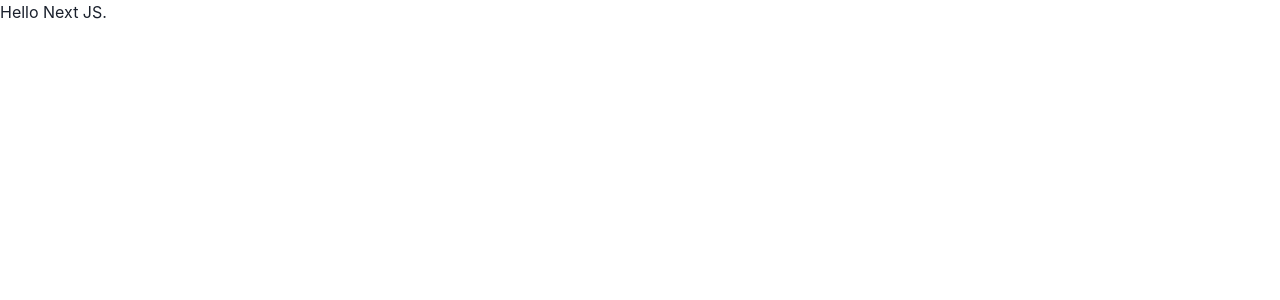
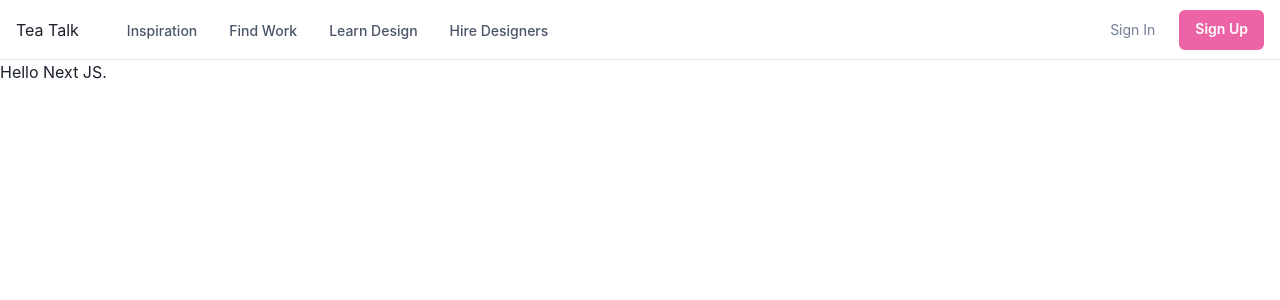
Before and after one commit to nayyaung9/teatalk.blog, a Next.js app: page / in a window 1280 px wide. Shown: the top 300 px of the page. Built offline with nearby package versions, Linux system fonts and the light colour scheme.

Commit message:
feat: develop responsive navbar

```diff
--- /dev/null
+++ b/components/header/Header.tsx
@@ -0,0 +1,302 @@
+import {
+  Box,
+  Flex,
+  Text,
+  IconButton,
+  Button,
+  Stack,
+  Collapse,
+  Icon,
+  Link,
+  Popover,
+  PopoverTrigger,
+  PopoverContent,
+  useColorModeValue,
+  useBreakpointValue,
+  useDisclosure
+} from '@chakra-ui/react'
+import {
+  HamburgerIcon,
+  CloseIcon,
+  ChevronDownIcon,
+  ChevronRightIcon
+} from '@chakra-ui/icons'
+
+export default function WithSubnavigation() {
+  const { isOpen, onToggle } = useDisclosure()
+
+  return (
+    <Box>
+      <Flex
+        bg={useColorModeValue('white', 'gray.800')}
+        color={useColorModeValue('gray.600', 'white')}
+        minH={'60px'}
+        py={{ base: 2 }}
+        px={{ base: 4 }}
+        borderBottom={1}
+        borderStyle={'solid'}
+        borderColor={useColorModeValue('gray.200', 'gray.900')}
+        align={'center'}
+      >
+        <Flex
+          flex={{ base: 1, md: 'auto' }}
+          ml={{ base: -2 }}
+          display={{ base: 'flex', md: 'none' }}
+        >
+          <IconButton
+            onClick={onToggle}
+            icon={
+              isOpen ? <CloseIcon w={3} h={3} /> : <HamburgerIcon w={5} h={5} />
+            }
+            variant={'ghost'}
+            aria-label={'Toggle Navigation'}
+          />
+        </Flex>
+        <Flex flex={{ base: 1 }} justify={{ base: 'center', md: 'start' }}>
+          <Text
+            textAlign={useBreakpointValue({ base: 'center', md: 'left' })}
+            fontFamily={'heading'}
+            color={useColorModeValue('gray.800', 'white')}
+          >
+            Tea Talk
+          </Text>
+
+          <Flex display={{ base: 'none', md: 'flex' }} ml={10}>
+            <DesktopNav />
+          </Flex>
+        </Flex>
+
+        <Stack
+          flex={{ base: 1, md: 0 }}
+          justify={'flex-end'}
+          direction={'row'}
+          spacing={6}
+        >
+          <Button
+            as={'a'}
+            fontSize={'sm'}
+            fontWeight={400}
+            variant={'link'}
+            href={'#'}
+          >
+            Sign In
+          </Button>
+          <Button
+            display={{ base: 'none', md: 'inline-flex' }}
+            fontSize={'sm'}
+            fontWeight={600}
+            color={'white'}
+            bg={'pink.400'}
+            href={'#'}
+            _hover={{
+              bg: 'pink.300'
+            }}
+          >
+            Sign Up
+          </Button>
+        </Stack>
+      </Flex>
+
+      <Collapse in={isOpen} animateOpacity>
+        <MobileNav />
+      </Collapse>
+    </Box>
+  )
+}
+
+const DesktopNav = () => {
+  return (
+    <Stack direction={'row'} spacing={4}>
+      {NAV_ITEMS.map(navItem => (
+        <Box key={navItem.label}>
+          <Popover trigger={'hover'} placement={'bottom-start'}>
+            <PopoverTrigger>
+              <Link
+                p={2}
+                href={navItem.href ?? '#'}
+                fontSize={'sm'}
+                fontWeight={500}
+                color={useColorModeValue('gray.600', 'gray.200')}
+                _hover={{
+                  textDecoration: 'none',
+                  color: useColorModeValue('gray.800', 'white')
+                }}
+              >
+                {navItem.label}
+              </Link>
+            </PopoverTrigger>
+
+            {navItem.children && (
+              <PopoverContent
+                border={0}
+                boxShadow={'xl'}
+                bg={useColorModeValue('white', 'gray.800')}
+                p={4}
+                rounded={'xl'}
+                minW={'sm'}
+              >
+                <Stack>
+                  {navItem.children.map(child => (
+                    <DesktopSubNav key={child.label} {...child} />
+                  ))}
+                </Stack>
+              </PopoverContent>
+            )}
+          </Popover>
+        </Box>
+      ))}
+    </Stack>
+  )
+}
+
+const DesktopSubNav = ({ label, href, subLabel }: NavItem) => {
+  return (
+    <Link
+      href={href}
+      role={'group'}
+      display={'block'}
+      p={2}
+      rounded={'md'}
+      _hover={{ bg: useColorModeValue('pink.50', 'gray.900') }}
+    >
+      <Stack direction={'row'} align={'center'}>
+        <Box>
+          <Text
+            transition={'all .3s ease'}
+            _groupHover={{ color: 'pink.400' }}
+            fontWeight={500}
+          >
+            {label}
+          </Text>
+          <Text fontSize={'sm'}>{subLabel}</Text>
+        </Box>
+        <Flex
+          transition={'all .3s ease'}
+          transform={'translateX(-10px)'}
+          opacity={0}
+          _groupHover={{ opacity: '100%', transform: 'translateX(0)' }}
+          justify={'flex-end'}
+          align={'center'}
+          flex={1}
+        >
+          <Icon color={'pink.400'} w={5} h={5} as={ChevronRightIcon} />
+        </Flex>
+      </Stack>
+    </Link>
+  )
+}
+
+const MobileNav = () => {
+  return (
+    <Stack
+      bg={useColorModeValue('white', 'gray.800')}
+      p={4}
+      display={{ md: 'none' }}
+    >
+      {NAV_ITEMS.map(navItem => (
+        <MobileNavItem key={navItem.label} {...navItem} />
+      ))}
+    </Stack>
+  )
+}
+
+const MobileNavItem = ({ label, children, href }: NavItem) => {
+  const { isOpen, onToggle } = useDisclosure()
+
+  return (
+    <Stack spacing={4} onClick={children && onToggle}>
+      <Flex
+        py={2}
+        as={Link}
+        href={href ?? '#'}
+        justify={'space-between'}
+        align={'center'}
+        _hover={{
+          textDecoration: 'none'
+        }}
+      >
+        <Text
+          fontWeight={600}
+          color={useColorModeValue('gray.600', 'gray.200')}
+        >
+          {label}
+        </Text>
+        {children && (
+          <Icon
+            as={ChevronDownIcon}
+            transition={'all .25s ease-in-out'}
+            transform={isOpen ? 'rotate(180deg)' : ''}
+            w={6}
+            h={6}
+          />
+        )}
+      </Flex>
+
+      <Collapse in={isOpen} animateOpacity style={{ marginTop: '0!important' }}>
+        <Stack
+          mt={2}
+          pl={4}
+          borderLeft={1}
+          borderStyle={'solid'}
+          borderColor={useColorModeValue('gray.200', 'gray.700')}
+          align={'start'}
+        >
+          {children &&
+            children.map(child => (
+              <Link key={child.label} py={2} href={child.href}>
+                {child.label}
+              </Link>
+            ))}
+        </Stack>
+      </Collapse>
+    </Stack>
+  )
+}
+
+interface NavItem {
+  label: string
+  subLabel?: string
+  children?: Array<NavItem>
+  href?: string
+}
+
+const NAV_ITEMS: Array<NavItem> = [
+  {
+    label: 'Inspiration',
+    children: [
+      {
+        label: 'Explore Design Work',
+        subLabel: 'Trending Design to inspire you',
+        href: '#'
+      },
+      {
+        label: 'New & Noteworthy',
+        subLabel: 'Up-and-coming Designers',
+        href: '#'
+      }
+    ]
+  },
+  {
+    label: 'Find Work',
+    children: [
+      {
+        label: 'Job Board',
+        subLabel: 'Find your dream design job',
+        href: '#'
+      },
+      {
+        label: 'Freelance Projects',
+        subLabel: 'An exclusive list for contract work',
+        href: '#'
+      }
+    ]
+  },
+  {
+    label: 'Learn Design',
+    href: '#'
+  },
+  {
+    label: 'Hire Designers',
+    href: '#'
+  }
+]
--- /dev/null
+++ b/components/layout/Layout.tsx
@@ -0,0 +1,14 @@
+import React from 'react';
+import Head from 'next/head';
+import Header from '../header/Header';
+
+const Layout  = ({ children }) => {
+  return (
+    <React.Fragment>
+      <Header />
+      {children}
+    </React.Fragment>
+  )
+}
+
+export default Layout;
--- a/package.json
+++ b/package.json
@@ -11,6 +11,7 @@
   },
   "dependencies": {
     "@chakra-ui/core": "^0.8.0",
+    "@chakra-ui/icons": "^1.0.12",
     "@chakra-ui/react": "^1.6.0",
     "@emotion/core": "^10.0.0",
     "@emotion/react": "^11",
@@ -18,6 +19,7 @@
     "emotion-theming": "^11.0.0",
     "framer-motion": "^4",
     "next": "9.5.5",
+    "next-seo": "^4.24.0",
     "react": "17.0.2",
     "react-dom": "17.0.2"
   },
--- a/pages/_app.tsx
+++ b/pages/_app.tsx
@@ -1,9 +1,11 @@
 import { AppProps } from 'next/app'
 import { ChakraProvider } from "@chakra-ui/react"
+import { DefaultSeo } from 'next-seo'
 
 function MyApp({ Component, pageProps }: AppProps) {
   return (
     <ChakraProvider>
+      <DefaultSeo />
       <Component {...pageProps} />{' '}
     </ChakraProvider>
   )
--- a/pages/index.tsx
+++ b/pages/index.tsx
@@ -1,7 +1,6 @@
-import Head from "next/head";
+import Head from 'next/head'
+import Layout from '../components/layout/Layout'
 
 export default function Home() {
-  return (
-    <div>Hello Next JS.</div>
-  );
+  return <Layout>Hello Next JS.</Layout>
 }
```
Also changed, not shown: 1 other file (tests, documents, lock files or other folders).
